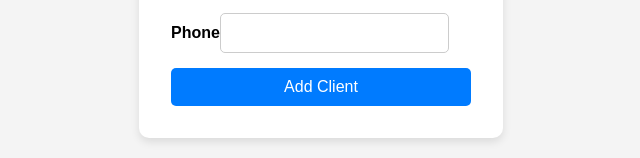
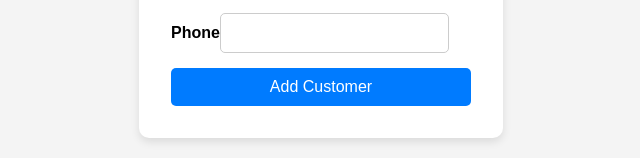
Before and after one commit to romanwit/miniCRM, a React (Vite) app in the folder frontend/: page /customers/add in a window 1280 px wide. Shown: the part 404-562 px from the top of the page, without its empty margins (319-959 px from the left). Built offline with nearby package versions, Linux system fonts and the light colour scheme.

Commit message:
Renames.

```diff
--- a/frontend/src/App.tsx
+++ b/frontend/src/App.tsx
@@ -2,12 +2,12 @@ import React from 'react';
 import { BrowserRouter as Router, Route, Routes, Navigate } from 'react-router-dom';
 import LoginPage from './components/Clients/LoginPage';
 import RegisterPage from './components/Clients/RegisterPage';
-import ClientsList from './components/Clients/ClientsList';
-import AddClient from './components/Clients/AddClient';
-import EditClient from './components/Clients/EditClient';
+import CustomersList from './components/Clients/CustomersList';
+import AddCustomer from './components/Clients/AddCustomer';
+import EditCustomer from './components/Clients/EditCustomer';
 import AdminDashboard from './components/Admin/AdminDashboard';
 import { handleLogin, handleRegister } from "./services/authService";
-import { handleClientAdded, handleClientUpdated } from "./services/clientService";
+import { handleCustomerAdded, handleCustomerUpdated } from "./services/customerService";
 
 const App: React.FC = () => {
   return (
@@ -16,9 +16,9 @@ const App: React.FC = () => {
         <Route path="/" element={<Navigate to="/login" />} />
         <Route path="/login" element={<LoginPage onLogin={handleLogin}/>} />
         <Route path="/register" element={<RegisterPage onRegister={handleRegister}/>} />
-        <Route path="/customers" element={<ClientsList />} />
-        <Route path="/customers/add" element={<AddClient onClientAdded={handleClientAdded}/>} />
-        <Route path="/customers/edit/:id" element={<EditClient onClientUpdated={handleClientUpdated}/>} />
+        <Route path="/customers" element={<CustomersList />} />
+        <Route path="/customers/add" element={<AddCustomer onCustomerAdded={handleCustomerAdded}/>} />
+        <Route path="/customers/edit/:id" element={<EditCustomer onCustomerUpdated={handleCustomerUpdated}/>} />
         <Route path="/admin" element={<AdminDashboard />} />
       </Routes>
     </Router>
--- a/frontend/src/components/Clients/AddClient.tsx
+++ b/frontend/src/components/Clients/AddCustomer.tsx
@@ -1,21 +1,21 @@
 import React, { useState } from 'react';
 
-interface AddClientProps {
-  onClientAdded: (client: Client) => void;
+interface AddCustomerProps {
+  onCustomerAdded: (customer: Customer) => void;
 }
 
-const AddClient: React.FC<AddClientProps> = ({ onClientAdded }) => {
+const AddCustomer: React.FC<AddCustomerProps> = ({ onCustomerAdded }) => {
   const [name, setName] = useState<string>('');
   const [email, setEmail] = useState<string>('');
   const [phone, setPhone] = useState<string>('');
 
   const handleSubmit = async (event: React.FormEvent<HTMLFormElement>) => {
     event.preventDefault();
-    const newClient: Client = {
+    const newCustomer: Customer = {
       id: Date.now(), name, registrationDate: new Date().toISOString(), email, phone,
       properties: []
     };
-    onClientAdded(newClient);
+    onCustomerAdded(newCustomer);
   };
 
   return (
@@ -32,9 +32,9 @@ const AddClient: React.FC<AddClientProps> = ({ onClientAdded }) => {
         <label>Phone</label>
         <input type="tel" value={phone} onChange={(e) => setPhone(e.target.value)} required />
       </div>
-      <button type="submit">Add Client</button>
+      <button type="submit">Add Customer</button>
     </form>
   );
 };
 
-export default AddClient;
+export default AddCustomer;
```
